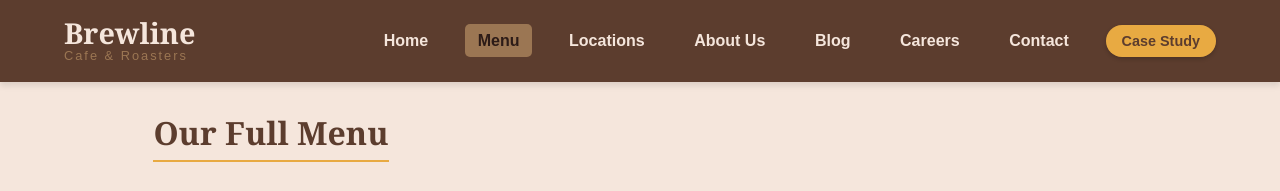
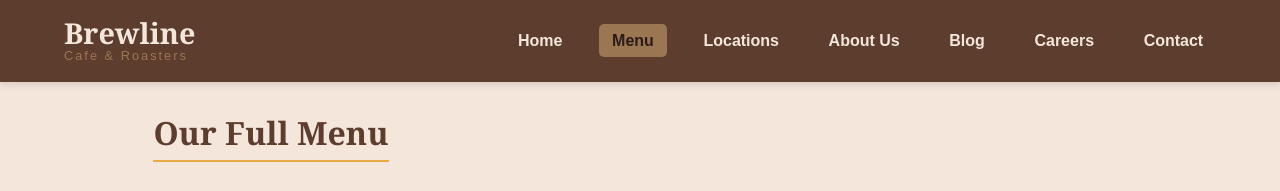
Before and after one commit to MRifaau/brew-line, a plain HTML site: page menu.html in a window 1280 px wide. Shown: the top 191 px of the page. Drawn offline with Linux system fonts and the light colour scheme.

Commit message:
Add files via upload

```diff
--- a/menu.html
+++ b/menu.html
@@ -21,7 +21,7 @@
                 <li><a href="blog.html">Blog</a></li>
                 <li><a href="careers.html">Careers</a></li>
                 <li><a href="contact.html">Contact</a></li>
-                <li><a href="case_study.html" class="cta-link">Case Study</a></li>
+
             </ul>
         </nav>
     </header>
```
Also changed, not shown: about.html (+1 -1 lines), blog.html (+1 -1 lines), careers.html (+1 -1 lines), contact.html (+1 -1 lines), index.html (+1 -1 lines), locations.html (+1 -1 lines).
